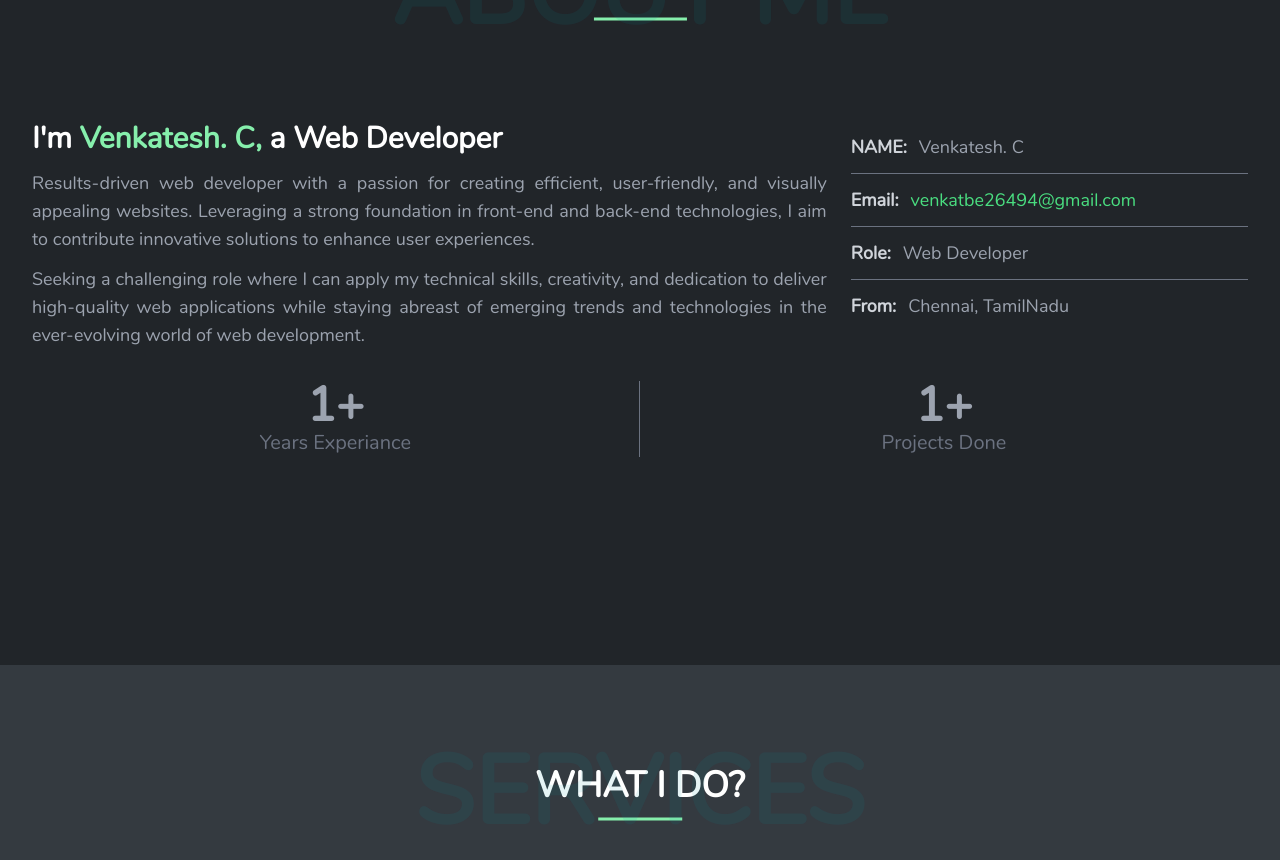
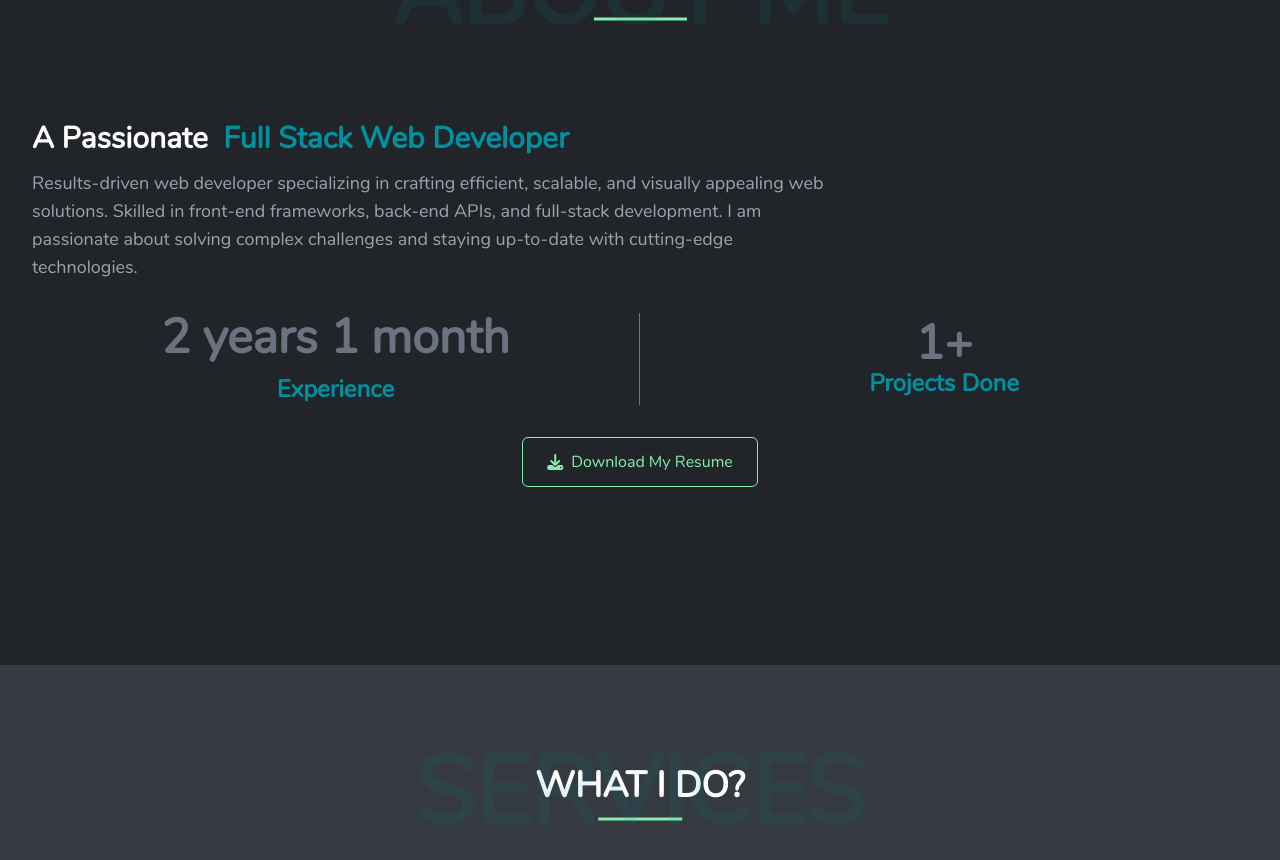
Before and after one commit to venky-123-debug/My_Portfolio, a Svelte app: page / in a window 1280 px wide. Shown: the part 935-1795 px from the top of the page. Built offline with nearby package versions, Linux system fonts and the light colour scheme.

Commit message:
about page work is in progress

```diff
--- a/src/pages/about/index.svelte
+++ b/src/pages/about/index.svelte
@@ -1,5 +1,11 @@
 <script>
-  import Details from "./components/details.svelte"
+  export let myDetails = {}
+  let dynamicExperience = (() => {
+    let diff = new Date() - new Date(2022, 10) // November 2022 (month index 10)
+    let years = Math.floor(diff / (1000 * 60 * 60 * 24 * 365.25))
+    let months = Math.floor((diff % (1000 * 60 * 60 * 24 * 365.25)) / (1000 * 60 * 60 * 24 * 30.44))
+    return `${years} year${years !== 1 ? "s" : ""}${months > 0 ? ` ${months} month${months !== 1 ? "s" : ""}` : ""}`
+  })()
 </script>
 
 <div class="flex flex-col m-auto bg-aboutBg w-screen min-h-screen overflow-hidden p-8">
@@ -16,25 +22,51 @@
   <div class="flex w-full pt-24 items-start gap-6">
     <div class="w-4/6 flex flex-col gap-3">
       <div class="text-3xl font-bold text-white">
-        I'm <strong class="text-green-300">Venkatesh. C,</strong>
-        a Web Developer
+        A Passionate&nbsp;
+        <strong class="color">{myDetails.role}</strong>
       </div>
-      <div class="text-lg text-justify font-normal text-gray-400">Results-driven web developer with a passion for creating efficient, user-friendly, and visually appealing websites. Leveraging a strong foundation in front-end and back-end technologies, I aim to contribute innovative solutions to enhance user experiences.</div>
-      <div class="text-lg text-justify font-normal text-gray-400">Seeking a challenging role where I can apply my technical skills, creativity, and dedication to deliver high-quality web applications while staying abreast of emerging trends and technologies in the ever-evolving world of web development.</div>
+      <div class="text-lg font-normal text-gray-400">Results-driven web developer specializing in crafting efficient, scalable, and visually appealing web solutions. Skilled in front-end frameworks, back-end APIs, and full-stack development. I am passionate about solving complex challenges and staying up-to-date with cutting-edge technologies.</div>
+
+      <!-- <div class="mt-6 text-lg font-normal text-gray-400">
+        <strong>Highlights:</strong>
+        <ul class="list-disc pl-6 mt-2">
+          <li>Developed a secure document-verification system for Docchain.io.</li>
+          <li>Led the development of an interactive web portal with 1,000+ users.</li>
+          <li>Certified in Full Stack Web Development (e.g., by XYZ).</li>
+        </ul>
+      </div> -->
+
+      <!-- <div class="flex flex-wrap gap-2 mt-4">
+        <span class="px-3 py-1 bg-gray-800 rounded-full text-green-300">JavaScript</span>
+        <span class="px-3 py-1 bg-gray-800 rounded-full text-green-300">Node.js</span>
+        <span class="px-3 py-1 bg-gray-800 rounded-full text-green-300">Svelte</span>
+        <span class="px-3 py-1 bg-gray-800 rounded-full text-green-300">MongoDB</span>
+        <span class="px-3 py-1 bg-gray-800 rounded-full text-green-300">Docker</span>
+        <span class="px-3 py-1 bg-gray-800 rounded-full text-green-300">Tailwind CSS</span>
+      </div> -->
     </div>
-    <div class="w-2/6">
+
+    <!-- <div class="w-2/6">
       <Details />
+    </div> -->
+  </div>
+
+  <div class="pt-8 flex items-center justify-around w-full">
+    <div class="flex flex-col w-1/2 gap-3 items-center justify-center border-r border-gray-500">
+      <div class="text-5xl font-bold text-gray-500">{dynamicExperience}</div>
+      <div class="text-2xl font-semibold color">Experience</div>
+    </div>
+    <div class="flex flex-col w-1/2 items-center justify-center">
+      <div class="text-5xl font-bold text-gray-500">1+</div>
+      <div class="text-2xl font-semibold color">Projects Done</div>
     </div>
   </div>
 
-  <div class="pt-8 flex items-center justify-around w-full">
-    <div class="flex flex-col w-1/2 items-center justify-center border-r border-gray-500">
-      <div class="text-5xl font-bold text-gray-400">1+</div>
-      <div class="text-xl font-semi text-gray-500">Years Experiance</div>
-    </div>
-    <div class="flex flex-col w-1/2 items-center justify-center">
-      <div class="text-5xl font-bold text-gray-400">1+</div>
-      <div class="text-xl font-semi text-gray-500">Projects Done</div>
-    </div>
+  <!-- Call to Action -->
+  <div class="text-center mt-8">
+    <a href="/assets/resume/venkatesh_resume.pdf" download="Venkatesh_C_Resume.pdf" class="inline-flex items-center rounded-md px-6 py-3 border border-green-300 bg-transparent text-green-300 hover:bg-green-600 hover:text-white">
+      <i class="fa-solid fa-download mr-2"></i>
+      Download My Resume
+    </a>
   </div>
 </div>
--- a/src/pages/home/index.svelte
+++ b/src/pages/home/index.svelte
@@ -55,7 +55,7 @@
     </div>
   </div>
   <div id="about" bind:this={aboutPage}>
-    <About />
+    <About {myDetails} />
   </div>
   <!-- <Cv /> -->
   <div id="services">
--- a/src/scripts/myDetails.js
+++ b/src/scripts/myDetails.js
@@ -4,6 +4,7 @@ module.exports.myDetails = {
   phone: "7402161837",
   role: "Full Stack Web Developer",
   runningText: ["Skilled in Svelte & TailwindCSS.", "Building seamless user experiences.", "Experienced with Node.js & MongoDB.", "Experienced with GIT & NGINX."],
+
   socials: [
     {
       type: "LinkedIn",
```
